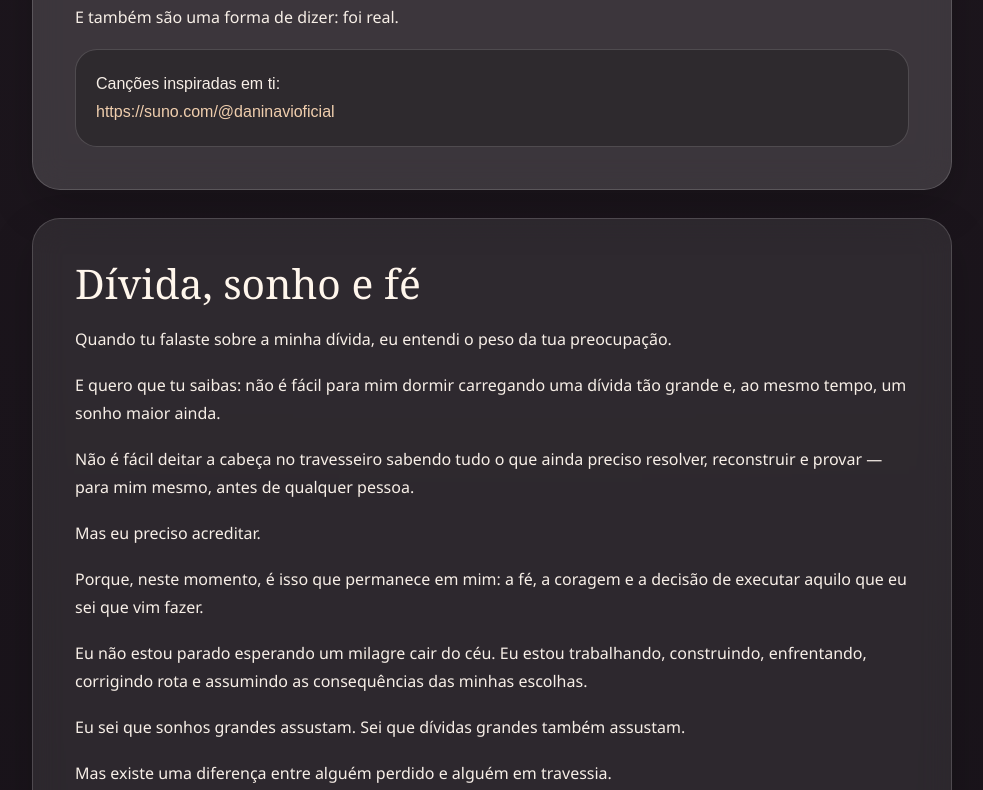
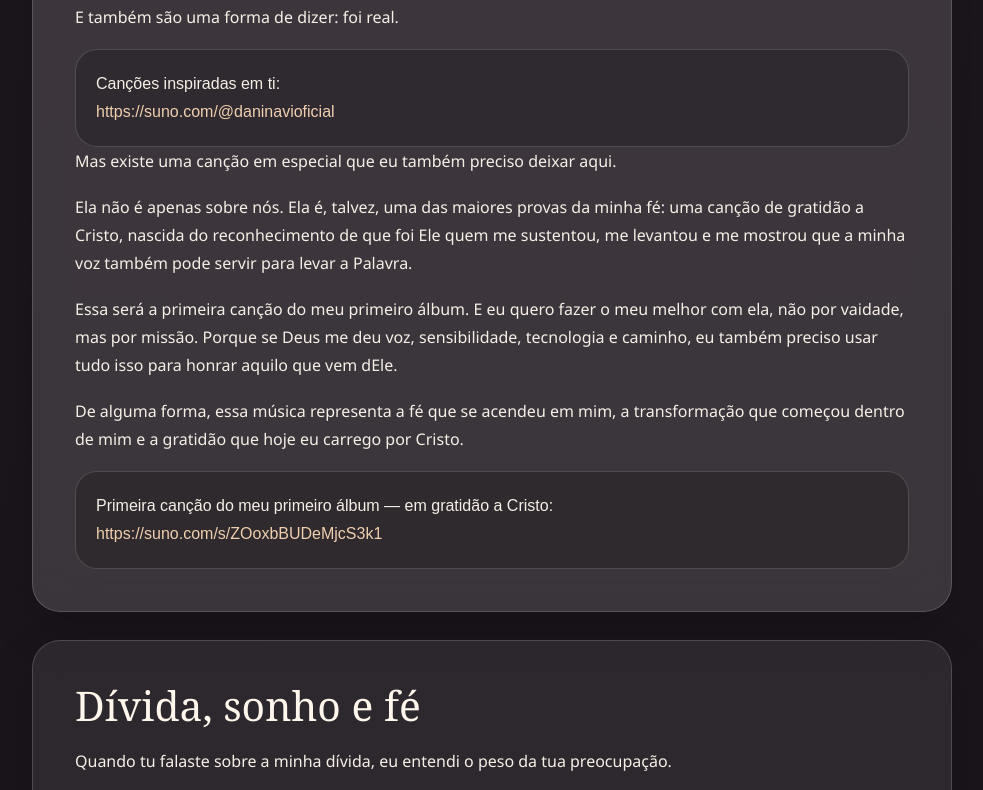
Before and after one commit to patroaiconsultech/para-sabrina-com-amor, a plain HTML site: page index.html in a window 1280 px wide. Shown: the part 8104-8894 px from the top of the page, without its empty margins (148-1131 px from the left). Drawn offline with Linux system fonts and the light colour scheme.

Commit message:
Update index.html

```diff
--- a/index.html
+++ b/index.html
@@ -367,6 +367,14 @@
         Canções inspiradas em ti:<br />
         <a href="https://suno.com/@daninavioficial" target="_blank" rel="noopener">https://suno.com/@daninavioficial</a>
       </div>
+      <p>Mas existe uma canção em especial que eu também preciso deixar aqui.</p>
+      <p>Ela não é apenas sobre nós. Ela é, talvez, uma das maiores provas da minha fé: uma canção de gratidão a Cristo, nascida do reconhecimento de que foi Ele quem me sustentou, me levantou e me mostrou que a minha voz também pode servir para levar a Palavra.</p>
+      <p>Essa será a primeira canção do meu primeiro álbum. E eu quero fazer o meu melhor com ela, não por vaidade, mas por missão. Porque se Deus me deu voz, sensibilidade, tecnologia e caminho, eu também preciso usar tudo isso para honrar aquilo que vem dEle.</p>
+      <p>De alguma forma, essa música representa a fé que se acendeu em mim, a transformação que começou dentro de mim e a gratidão que hoje eu carrego por Cristo.</p>
+      <div class="link-card">
+        Primeira canção do meu primeiro álbum — em gratidão a Cristo:<br />
+        <a href="https://suno.com/s/ZOoxbBUDeMjcS3k1" target="_blank" rel="noopener">https://suno.com/s/ZOoxbBUDeMjcS3k1</a>
+      </div>
     </section>
 
     <section>
@@ -592,6 +600,7 @@
       <div class="final-actions">
         <a class="btn" href="https://web-arquitech-com-amor-sa.up.railway.app/" target="_blank" rel="noopener">Acessar Arquitech</a>
         <a class="btn" href="https://suno.com/@daninavioficial" target="_blank" rel="noopener">Ouvir as canções</a>
+        <a class="btn" href="https://suno.com/s/ZOoxbBUDeMjcS3k1" target="_blank" rel="noopener">Canção de fé</a>
         <a class="btn" href="https://youtu.be/nlgchQ-lMJk?si=sOKOYtoMEAyu-J8_" target="_blank" rel="noopener">Ouvir oração</a>
       </div>
       <p class="signature">Com amor,<br />Daniel</p>
```
